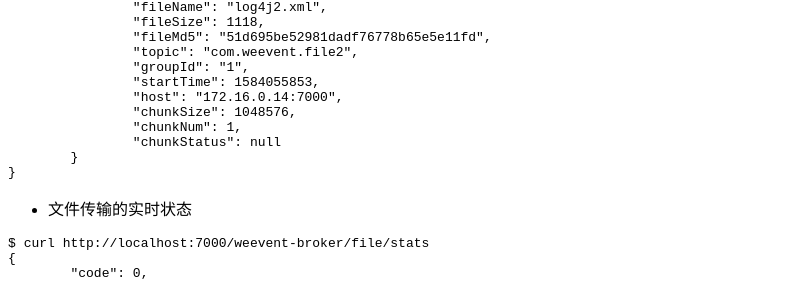
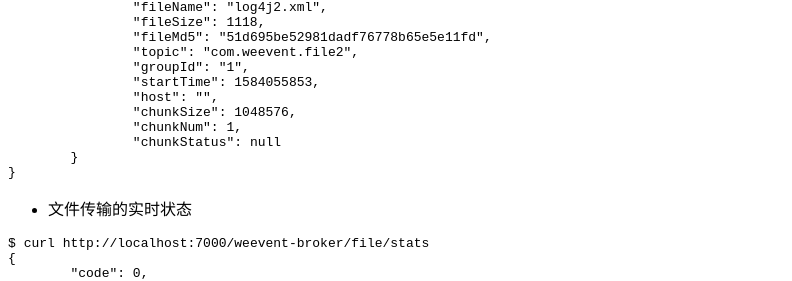
Before and after one commit to WeBankBlockchain/WeEvent-docs, a Sphinx documentation site: the page built from docs/advanced/bigfile.md, in a window 1280 px wide and 900 px high, scrolled down 2088 px. Shown: the part 170-451 px from the top of the window, without its empty margins (0-792 px from the left). Built offline with Sphinx 7.4.7 and the Read the Docs theme 2.0.0, drawn with Linux system fonts in a browser that asks for light colours.

Commit message:
remove host (#144)

```diff
--- a/docs/advanced/bigfile.md
+++ b/docs/advanced/bigfile.md
@@ -92,7 +92,7 @@ $ curl http://localhost:7000/weevent-broker/file/verify?eventId=4e92cf63-9-101
 		"topic": "com.weevent.file2",
 		"groupId": "1",
 		"startTime": 1584055853,
-		"host": "172.16.0.14:7000",
+		"host": "",
 		"chunkSize": 1048576,
 		"chunkNum": 1,
 		"chunkStatus": null
```
